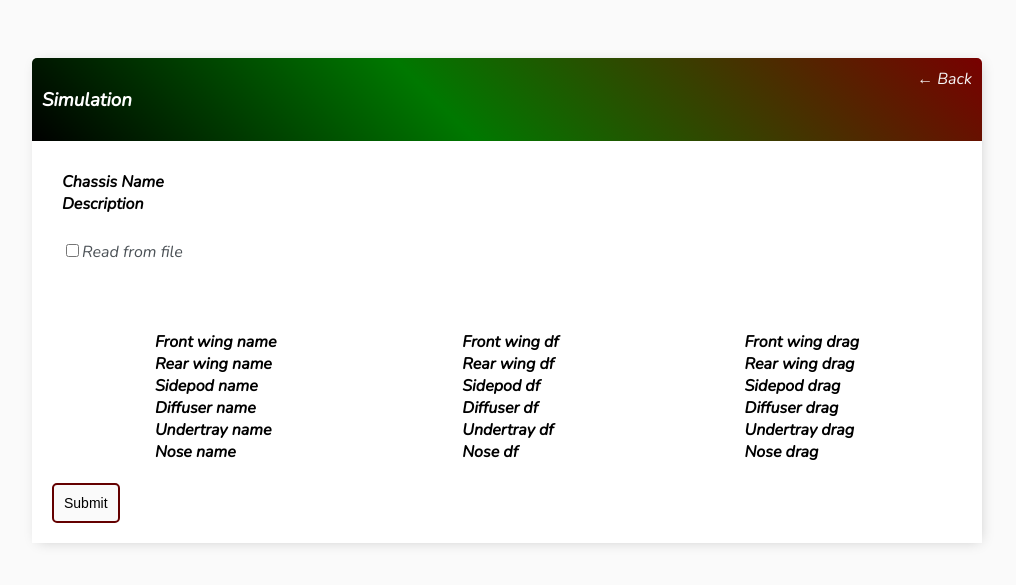
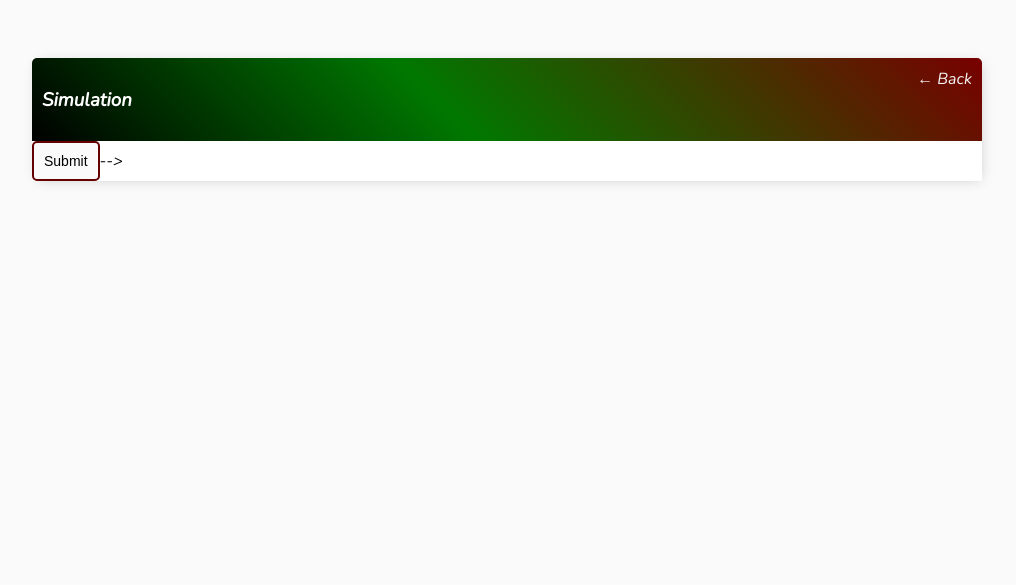
Before and after one commit to PWiercioch/C-models, a Django app: a page that uses mastersheet/templates/mastersheet/simulation_form.html in a window 1280 px wide. Shown: the top 585 px of the page, without its empty margins (133-1149 px from the left). Run offline with Django 3.2, Linux system fonts and the light colour scheme; a user stored in the database is signed in; tables that the repository leaves empty hold one stand-in row (values such as "Sample post"); parts of the project's set-up code (start-up, migrations or seed data) failed here and were passed over.

Commit message:
Change simulation_list and simulation_form to match new db structure TODO: - figure out how to first POST the data from form and then POST data to another table using primary keys from previous POST request

```diff
--- a/mastersheet/forms.py
+++ b/mastersheet/forms.py
@@ -71,7 +71,6 @@ class WheelRearForm(forms.ModelForm):
 
 class SimulationMultiForm(MultiModelForm):
     form_classes = {
-        'simulation': SimulationForm,
         'front_wing': FrontWingForm,
         'rear_wing': RearWingForm,
         'sidepod': SidepodForm,
--- a/mastersheet/templates/mastersheet/simulation_form.html
+++ b/mastersheet/templates/mastersheet/simulation_form.html
@@ -5,101 +5,107 @@
     <a href="{% url 'simulations' %}">&#8592; Back</a>
 </div>
 
-<div class="card-body">
 <form method="POST" action="" enctype="multipart/form-data">
-        <form method="POST" action="" enctype="multipart/form-data">
         {% csrf_token %}
-        <div class="info_section">
-            <div class="row">
-                <b>Chassis Name</b>
-                {{form.simulation.name}}
-            </div>
-            <div class="row">
-                <b>Description</b>
-                {{form.simulation_meta.description}}
-            </div>
-            <div class="row">
-                <b></b>
-                <p><label><input type="checkbox" id="read" name="Read" onclick="hideContent()">Read from file</label></p>
-            </div>
-            <div id="files">
-                <b>File with downforce: <input type="file" name="df"></b>
-                <b>File with drag: <input type="file" name="drag"></b>
-            </div>
-        </div>
-        <div class="data_section" id="columns">
-        </div>
-        <input class="button" type="submit" value="Submit">
-    </form>
-</div>
+        {{ form }}
+        <input class="button" type="submit" value="Submit">-->
+</form>
+
+<!--<div class="card-body">-->
+<!--<form method="POST" action="" enctype="multipart/form-data">-->
+<!--        <form method="POST" action="" enctype="multipart/form-data">-->
+<!--        {% csrf_token %}-->
+<!--        <div class="info_section">-->
+<!--            <div class="row">-->
+<!--                <b>Chassis Name</b>-->
+<!--                {{form.simulation.name}}-->
+<!--            </div>-->
+<!--            <div class="row">-->
+<!--                <b>Description</b>-->
+<!--                {{form.simulation_meta.description}}-->
+<!--            </div>-->
+<!--            <div class="row">-->
+<!--                <b></b>-->
+<!--                <p><label><input type="checkbox" id="read" name="Read" onclick="hideContent()">Read from file</label></p>-->
+<!--            </div>-->
+<!--            <div id="files">-->
+<!--                <b>File with downforce: <input type="file" name="df"></b>-->
+<!--                <b>File with drag: <input type="file" name="drag"></b>-->
+<!--            </div>-->
+<!--        </div>-->
+<!--        <div class="data_section" id="columns">-->
+<!--        </div>-->
+<!--        <input class="button" type="submit" value="Submit">-->
+<!--    </form>-->
+<!--</div>-->
 
 
-<script>
-    var read_file = document.getElementById("read");
-    var columns = document.getElementById("columns");
-    var files = document.getElementById("files");
+<!--<script>-->
+<!--    var read_file = document.getElementById("read");-->
+<!--    var columns = document.getElementById("columns");-->
+<!--    var files = document.getElementById("files");-->
 
-    const names_div = '<div class="column" id="names">' +
-                '<b>Front wing name</b>' +
-                '{{form.front_wing.name}}' +
-                '<b>Rear wing name</b>' +
-                '{{form.rear_wing.name}}' +
-                '<b>Sidepod name</b>' +
-                '{{form.sidepod.name}}' +
-                '<b>Diffuser name</b>' +
-                '{{form.diffuser.name}}' +
-                '<b>Undertray name</b>' +
-                '{{form.undertray.name}}' +
-                '<b>Nose name</b>' +
-                '{{form.nose.name}}' +
-            '</div>'
+<!--    const names_div = '<div class="column" id="names">' +-->
+<!--                '<b>Front wing name</b>' +-->
+<!--                '{{form.front_wing.name}}' +-->
+<!--                '<b>Rear wing name</b>' +-->
+<!--                '{{form.rear_wing.name}}' +-->
+<!--                '<b>Sidepod name</b>' +-->
+<!--                '{{form.sidepod.name}}' +-->
+<!--                '<b>Diffuser name</b>' +-->
+<!--                '{{form.diffuser.name}}' +-->
+<!--                '<b>Undertray name</b>' +-->
+<!--                '{{form.undertray.name}}' +-->
+<!--                '<b>Nose name</b>' +-->
+<!--                '{{form.nose.name}}' +-->
+<!--            '</div>'-->
 
-        const df_div = '<div class="column" id="df">' +
-                '<b>Front wing df</b>' +
-                '{{form.front_wing.df}}' +
-                '<b>Rear wing df</b>' +
-                '{{form.rear_wing.df}}' +
-                '<b>Sidepod df</b>' +
-                '{{form.sidepod.df}}' +
-                '<b>Diffuser df</b>' +
-                '{{form.diffuser.df}}' +
-                '<b>Undertray df</b>' +
-                '{{form.undertray.df}}' +
-                '<b>Nose df</b>' +
-                '{{form.nose.df}}' +
-            '</div>';
+<!--        const df_div = '<div class="column" id="df">' +-->
+<!--                '<b>Front wing df</b>' +-->
+<!--                '{{form.front_wing.df}}' +-->
+<!--                '<b>Rear wing df</b>' +-->
+<!--                '{{form.rear_wing.df}}' +-->
+<!--                '<b>Sidepod df</b>' +-->
+<!--                '{{form.sidepod.df}}' +-->
+<!--                '<b>Diffuser df</b>' +-->
+<!--                '{{form.diffuser.df}}' +-->
+<!--                '<b>Undertray df</b>' +-->
+<!--                '{{form.undertray.df}}' +-->
+<!--                '<b>Nose df</b>' +-->
+<!--                '{{form.nose.df}}' +-->
+<!--            '</div>';-->
 
-        const drag_div =  '<div class="column" id="drag">' +
-                '<b>Front wing drag</b>' +
-                '{{form.front_wing.drag}}' +
-                '<b>Rear wing drag</b>' +
-                '{{form.rear_wing.drag}}' +
-                '<b>Sidepod drag</b>' +
-                '{{form.sidepod.drag}}' +
-                '<b>Diffuser drag</b>' +
-                '{{form.diffuser.drag}}' +
-                '<b>Undertray drag</b>' +
-                '{{form.undertray.drag}}' +
-                '<b>Nose drag</b>' +
-                '{{form.nose.drag}}' +
-            '</div>'
+<!--        const drag_div =  '<div class="column" id="drag">' +-->
+<!--                '<b>Front wing drag</b>' +-->
+<!--                '{{form.front_wing.drag}}' +-->
+<!--                '<b>Rear wing drag</b>' +-->
+<!--                '{{form.rear_wing.drag}}' +-->
+<!--                '<b>Sidepod drag</b>' +-->
+<!--                '{{form.sidepod.drag}}' +-->
+<!--                '<b>Diffuser drag</b>' +-->
+<!--                '{{form.diffuser.drag}}' +-->
+<!--                '<b>Undertray drag</b>' +-->
+<!--                '{{form.undertray.drag}}' +-->
+<!--                '<b>Nose drag</b>' +-->
+<!--                '{{form.nose.drag}}' +-->
+<!--            '</div>'-->
 
-        columns.innerHTML = names_div + df_div + drag_div;
-        files.style.visibility = "hidden";
+<!--        columns.innerHTML = names_div + df_div + drag_div;-->
+<!--        files.style.visibility = "hidden";-->
 
-    function hideContent()
-    {
-        if (read_file.checked) {
-            columns.innerHTML = names_div;
-            hidden = true;
-            files.style.visibility = "visible";
-        }
-        else {
-            columns.innerHTML = names_div + df_div + drag_div;
-            hidden = false;
-            files.style.visibility = "hidden";
-        }
-    }
-</script>
+<!--    function hideContent()-->
+<!--    {-->
+<!--        if (read_file.checked) {-->
+<!--            columns.innerHTML = names_div;-->
+<!--            hidden = true;-->
+<!--            files.style.visibility = "visible";-->
+<!--        }-->
+<!--        else {-->
+<!--            columns.innerHTML = names_div + df_div + drag_div;-->
+<!--            hidden = false;-->
+<!--            files.style.visibility = "hidden";-->
+<!--        }-->
+<!--    }-->
+<!--</script>-->
 
 {% endblock content %}
--- a/mastersheet/views.py
+++ b/mastersheet/views.py
@@ -76,6 +76,12 @@ class SimulationCreate(FormView):
 
     template_name = 'mastersheet/simulation_form.html'
 
+    def form_valid(self, form):
+        # form.instance.user = self.request.user
+        # TODO - create another post to Simulation tabel basing on self.request.POST, first we need to POST data from the form and then do another form
+        # TODO - try to call super method before the return statement
+        return super(SimulationCreate, self).form_valid(form)
+
 
 class SimulationCreate_2(LoginRequiredMixin, CreateView):
 
```
Also changed, not shown: mastersheet/templates/mastersheet/simulation_list.html (+3 -9 lines).
